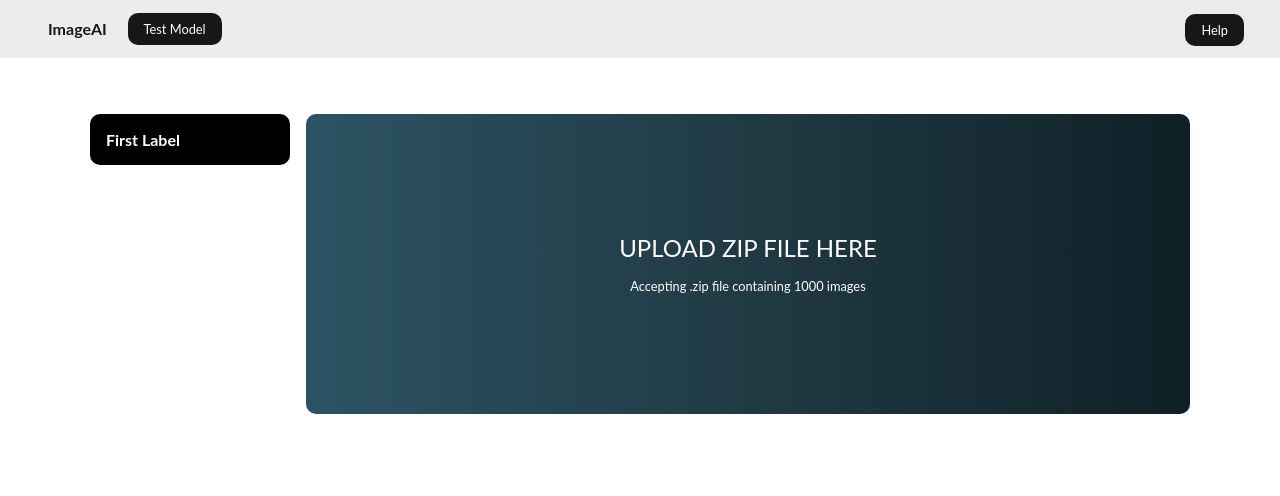
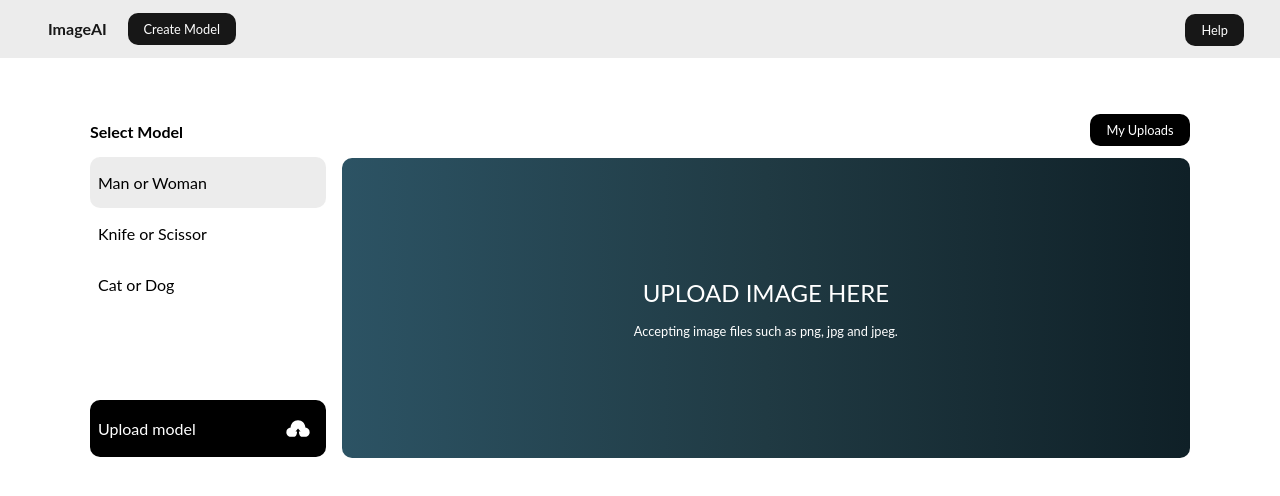
Before and after one commit to firdausthedev/webai, a React (Create React App) app: page / in a window 1280 px wide. Shown: the top 496 px of the page. Built offline with nearby package versions, Linux system fonts and the light colour scheme.

Commit message:
minor fix

```diff
--- a/src/App.js
+++ b/src/App.js
@@ -4,7 +4,7 @@ import ImageUpload from "./components/upload/ImageUpload";
 import ModelUpload from "./components/upload/ModelUpload";
 
 const App = () => {
-  const [showModelUpload, setModelUpload] = useState(true);
+  const [showModelUpload, setModelUpload] = useState(false);
 
   const setModelUploadFunc = (isSelected) => {
     setModelUpload(!isSelected);
```
